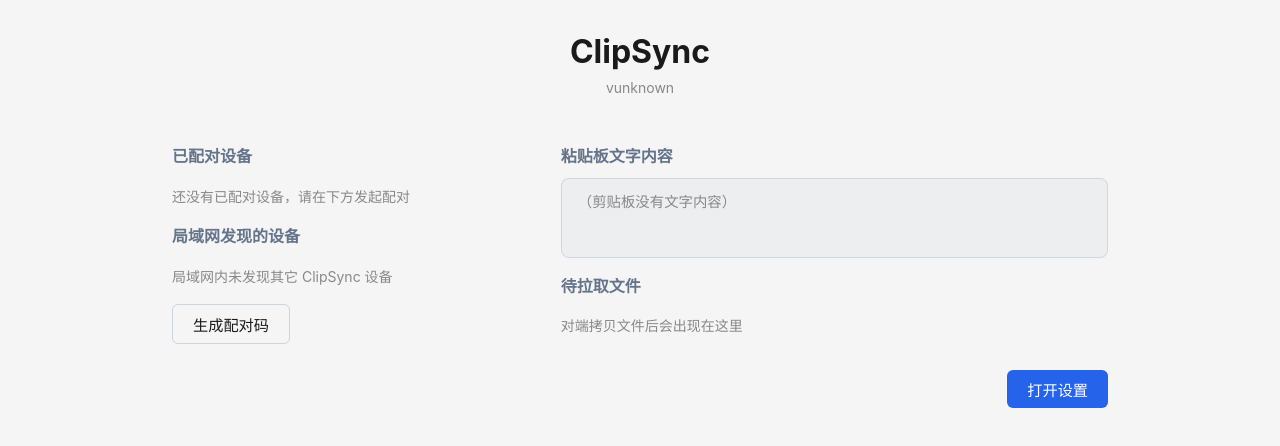
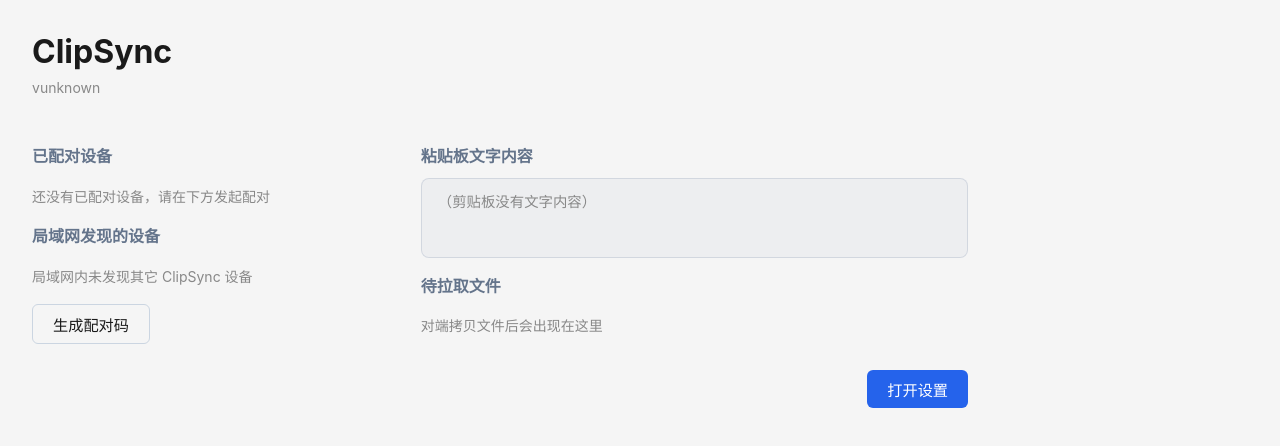
Before and after one commit to dumengzhao/ClipSync, a React (Vite) app in the folder client/: page / in a window 1280 px wide. Shown: the top 446 px of the page. Built offline with nearby package versions, Linux system fonts and the light colour scheme.

Commit message:
fix(ui): 首页取消整体居中，左右两栏内容从顶部左对齐排布
.app 去掉 text-align:center 与 margin:0 auto，标题与左右两栏均改为左对齐、从顶部开始。

```diff
--- a/client/src/styles.css
+++ b/client/src/styles.css
@@ -41,9 +41,9 @@
 
 .app {
   max-width: 1000px;
-  margin: 0 auto;
+  margin: 0;
   padding: 2rem;
-  text-align: center;
+  text-align: left;
 }
 
 .app-header h1 {
```
